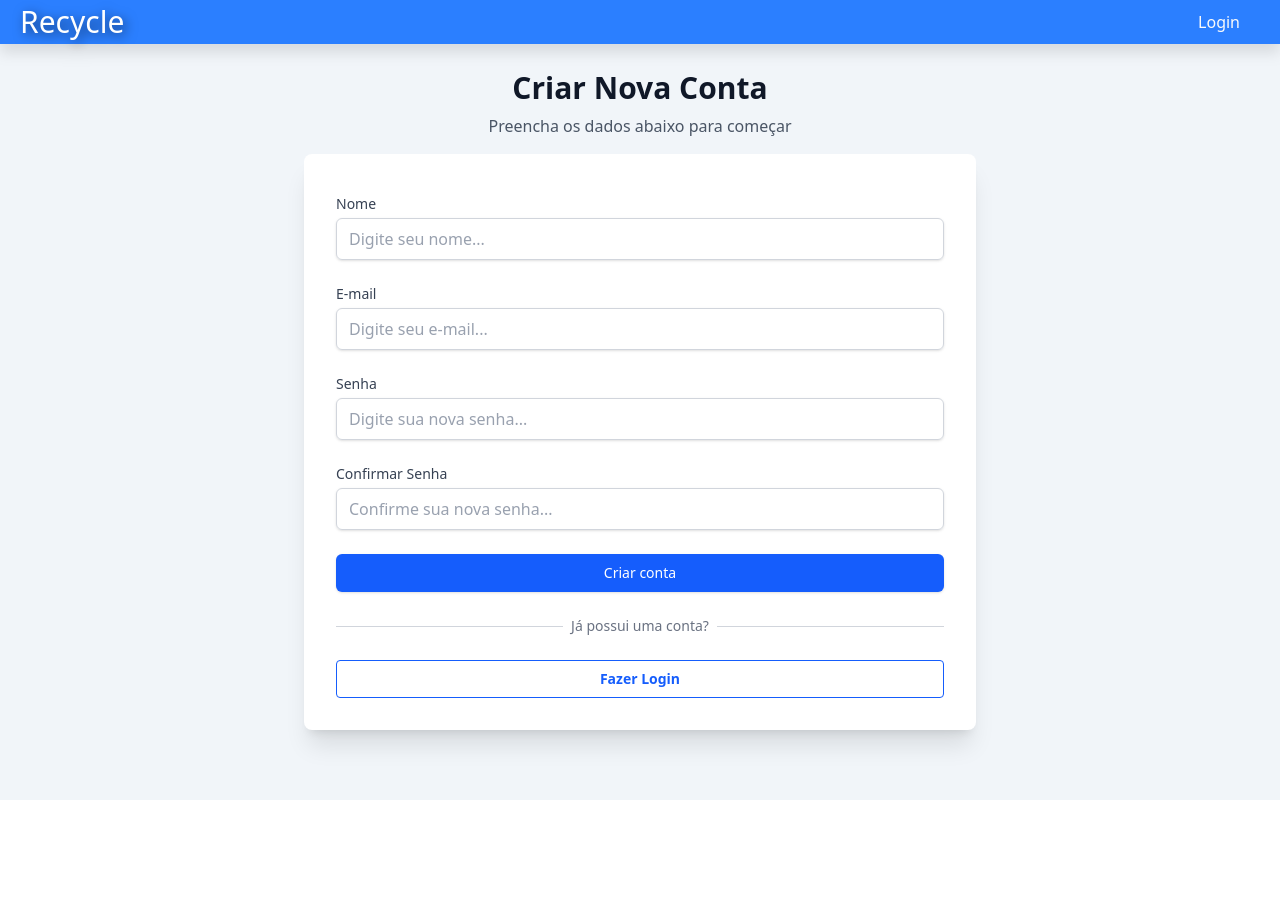
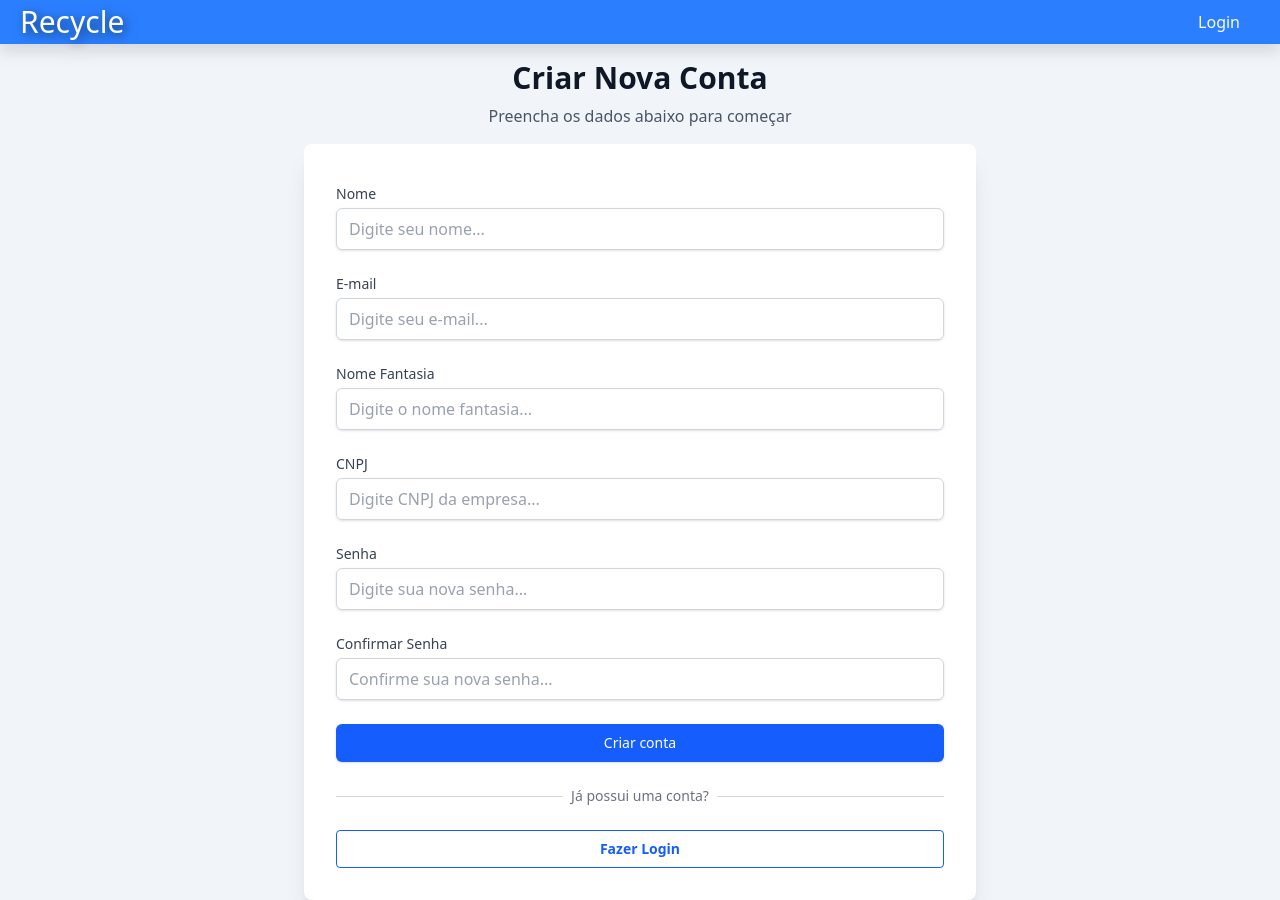
Before and after one commit to SantoGuru/Recycle, a React (Vite) app in the folder frontend/: page /signup in a window 1280 px wide. Before the commit the page ends 800 px from the top, so only its background shows below. Built offline with nearby package versions, Linux system fonts and the light colour scheme.

Commit message:
Feat: Alterado tela de login para poder cadastrar empresa e administrador

```diff
--- a/frontend/src/pages/Signup.jsx
+++ b/frontend/src/pages/Signup.jsx
@@ -16,6 +16,8 @@ export default function Signup() {
   }, [loading, isLogged]);
 
   const [nome, setNome] = useState("");
+  const [nomeFantasia, setNomeFantasia] = useState("");
+  const [cnpj, setCnpj] = useState("");
   const [email, setEmail] = useState("");
   const [senha, setSenha] = useState("");
   const [confirmarSenha, setConfirmarSenha] = useState("");
@@ -44,7 +46,7 @@ export default function Signup() {
     setMensagemErro("");
 
     try {
-      const response = await createAccountFunction({ nome, email, senha });
+      const response = await createAccountFunction({ nome, email, nomeFantasia, cnpj, senha });
 
       if (!response.ok) {
         setMensagemErro("Email já cadastrado!");
@@ -59,8 +61,8 @@ export default function Signup() {
   };
 
   return (
-    <section className="flex flex-col justify-center items-center h-screen bg-slate-100">
-      <h1 className="text-3xl font-bold text-gray-900 mb-2">
+    <section className="flex flex-col justify-center items-center bg-slate-100">
+      <h1 className="text-3xl font-bold text-gray-900 mb-2 mt-15">
         Criar Nova Conta
       </h1>
       <p className="text-gray-600">Preencha os dados abaixo para começar</p>
@@ -93,6 +95,28 @@ export default function Signup() {
             type="email"
             value={email}
             onChange={(e) => setEmail(e.target.value)}
+          />
+
+          <Input
+            required
+            label="Nome Fantasia"
+            name="nomeFantasia"
+            id="nomeFantasia"
+            type="text"
+            placeholder="Digite o nome fantasia..."
+            value={nomeFantasia}
+            onChange={(e) => setNomeFantasia(e.target.value)}
+          />
+
+          <Input
+            required
+            label="CNPJ"
+            name="cnpj"
+            id="cnpj"
+            type="text"
+            placeholder="Digite CNPJ da empresa..."
+            value={cnpj}
+            onChange={(e) => setCnpj(e.target.value)}
           />
 
           <Input
```
